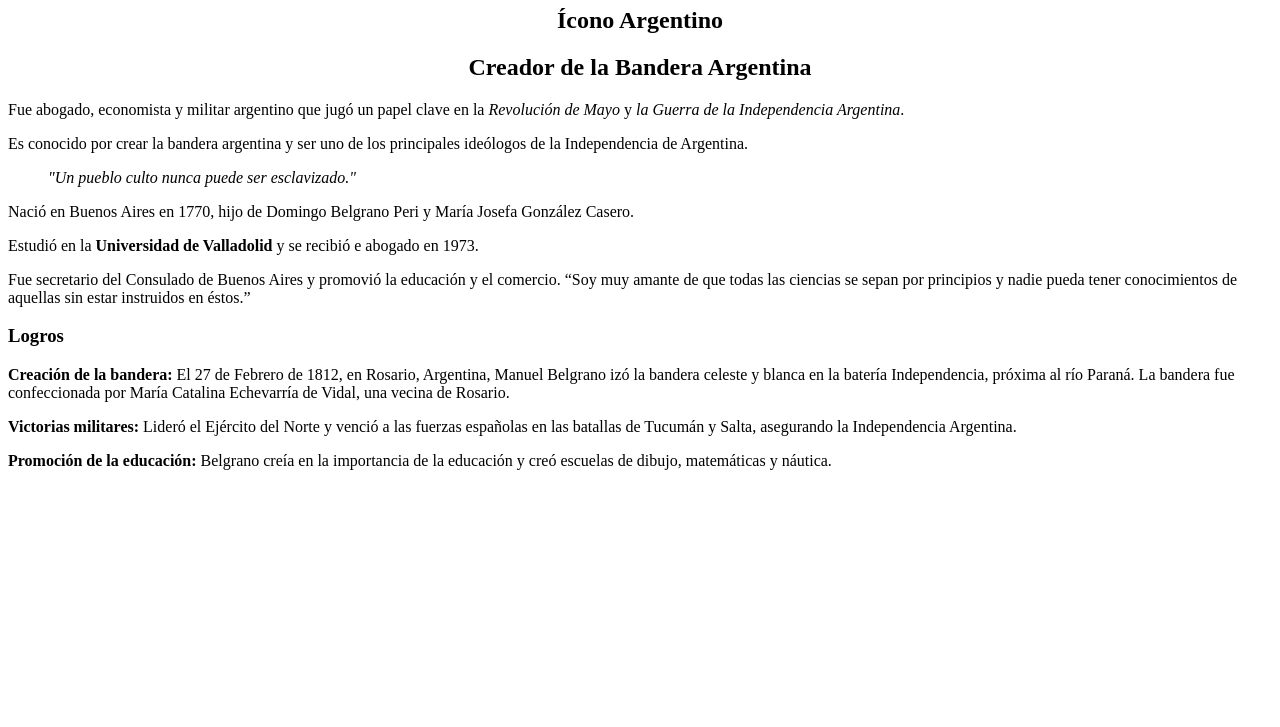
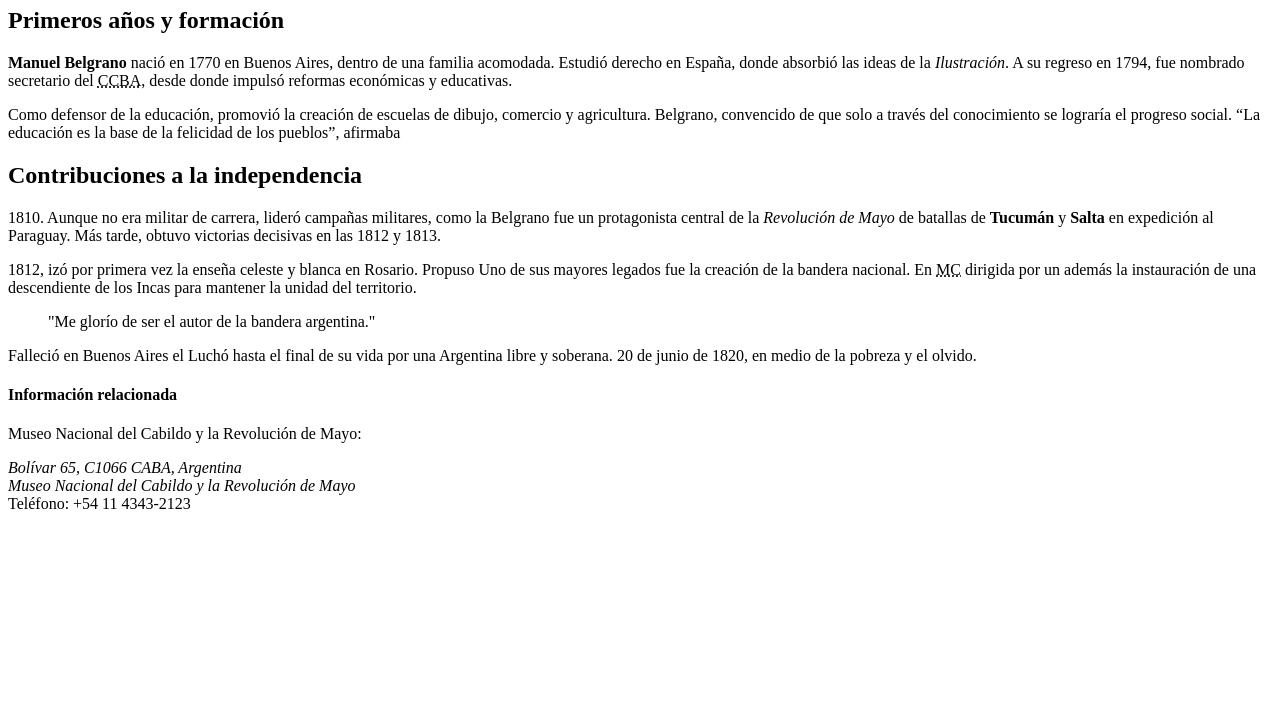
Before and after one commit to ivanaguilarok/tp-dw, a plain HTML site: page TP1/index.html in a window 1280 px wide. Shown: the part 73-800 px from the top of the page. Drawn offline with Linux system fonts and the light colour scheme.

Commit message:
Cambios en TP 1

```diff
--- a/TP1/index.html
+++ b/TP1/index.html
@@ -1,24 +1,58 @@
 <!DOCTYPE html>
 <html lang="es">
 <head>
-    <meta charset="UTF-8">
+    <meta charset="UTF-8" />
     <title>Manuel Belgrano</title>
 </head>
 <body>
-    <h1 style="text-align: center;">Manuel Belgrano</h1>
-    <h2 style="text-align: center;">Ícono Argentino</h2>
-    <h2 style="text-align: center;">Creador de la Bandera Argentina</h2>
-    <p>Fue abogado, economista y militar argentino que jugó un papel clave en la <em>Revolución de Mayo</em> y <em>la Guerra de la Independencia Argentina</em>.</p>
-    <p>Es conocido por crear la bandera argentina y ser uno de los principales ideólogos de la Independencia de Argentina.</p>
-    <blockquote cite="https://www.google.com/url?sa=t&source=web&rct=j&opi=89978449&url=https://www.undef.edu.ar/manuel-belgrano-en-60-frases/&ved=2ahUKEwipuuDn6fCMAxXQqJUCHRjNI6sQFnoECBAQAQ&usg=AOvVaw3CKy3qtCnTE29P4Ul7R4T7"><em>"Un pueblo culto nunca puede ser esclavizado."</em></blockquote>
-    <p>Nació en Buenos Aires en 1770, hijo de Domingo Belgrano Peri y María Josefa González Casero.</p>
-    <p>Estudió en la <strong>Universidad de Valladolid</strong> y se recibió e abogado en 1973.</p>
-    <p>Fue secretario del Consulado de Buenos Aires y promovió la educación y el comercio.
-        <q>Soy muy amante de que todas las ciencias se sepan por principios y nadie pueda tener conocimientos de aquellas sin estar instruidos en éstos.</q>
+    <h1>Manuel Belgrano: Héroe de la Independencia Argentina</h1>
+
+    <h2>Primeros años y formación</h2>
+    <p>
+        <strong>Manuel Belgrano</strong> nació en
+        <time datetime="1770-06-03">1770</time> en Buenos Aires, dentro de una
+        familia acomodada. Estudió derecho en España, donde absorbió las ideas de
+        la <em>Ilustración</em>. A su regreso en 1794, fue nombrado secretario del
+        <abbr title="Consulado de Comercio de Buenos Aires">CCBA</abbr>, desde
+        donde impulsó reformas económicas y educativas.
     </p>
-    <h3>Logros</h3>
-    <p><strong>Creación de la bandera:</strong> El <time datetime="1812-2-27">27 de Febrero de 1812</time>, en Rosario, Argentina, Manuel Belgrano izó la bandera celeste y blanca en la batería Independencia, próxima al río Paraná. La bandera fue confeccionada por María Catalina Echevarría de Vidal, una vecina de Rosario.</p>
-    <p><strong>Victorias militares:</strong> Lideró el Ejército del Norte y venció a las fuerzas españolas en las batallas de Tucumán y Salta, asegurando la Independencia Argentina.</p>
-    <p><strong>Promoción de la educación:</strong> Belgrano creía en la importancia de la educación y creó escuelas de dibujo, matemáticas y náutica.</p>
+    <p>
+        Como defensor de la educación, promovió la creación de escuelas de dibujo,
+        comercio y agricultura.
+        Belgrano, convencido de que solo a través del conocimiento se lograría el
+        progreso social.
+        <q>La educación es la base de la felicidad de los pueblos</q>, afirmaba
+    </p>
+    <h2>Contribuciones a la independencia</h2>
+    <p>
+        1810. Aunque no era militar de carrera, lideró campañas militares, como la
+        Belgrano fue un protagonista central de la <em>Revolución de Mayo</em> de
+        batallas de <strong>Tucumán</strong> y <strong>Salta</strong> en
+        expedición al Paraguay. Más tarde, obtuvo victorias decisivas en las
+        <time datetime="1812">1812</time> y <time datetime="1813">1813</time>.
+    </p>
+    <p>
+        1812, izó por primera vez la enseña celeste y blanca en Rosario. Propuso
+        Uno de sus mayores legados fue la creación de la bandera nacional. En
+        <abbr title="Monarquía Constitucional">MC</abbr> dirigida por un
+        además la instauración de una
+        descendiente de los Incas para mantener la unidad del territorio.
+    </p>
+    <blockquote cite="https://es.wikiquote.org/wiki/Manuel_Belgrano">
+        "Me glorío de ser el autor de la bandera argentina."
+    </blockquote>
+    <p>
+        Falleció en Buenos Aires el
+        Luchó hasta el final de su vida por una Argentina libre y soberana.
+        <time datetime="1820-06-20">20 de junio de 1820</time>, en medio de la
+        pobreza y el olvido.
+    </p>
+    <h4>Información relacionada</h4>
+    <p>Museo Nacional del Cabildo y la Revolución de Mayo:</p>
+    <address>
+        Bolívar 65, C1066 CABA, Argentina<br />
+        Museo Nacional del Cabildo y la Revolución de Mayo<br />
+    </address>
+    Teléfono: +54 11 4343-2123
 </body>
 </html>
```
